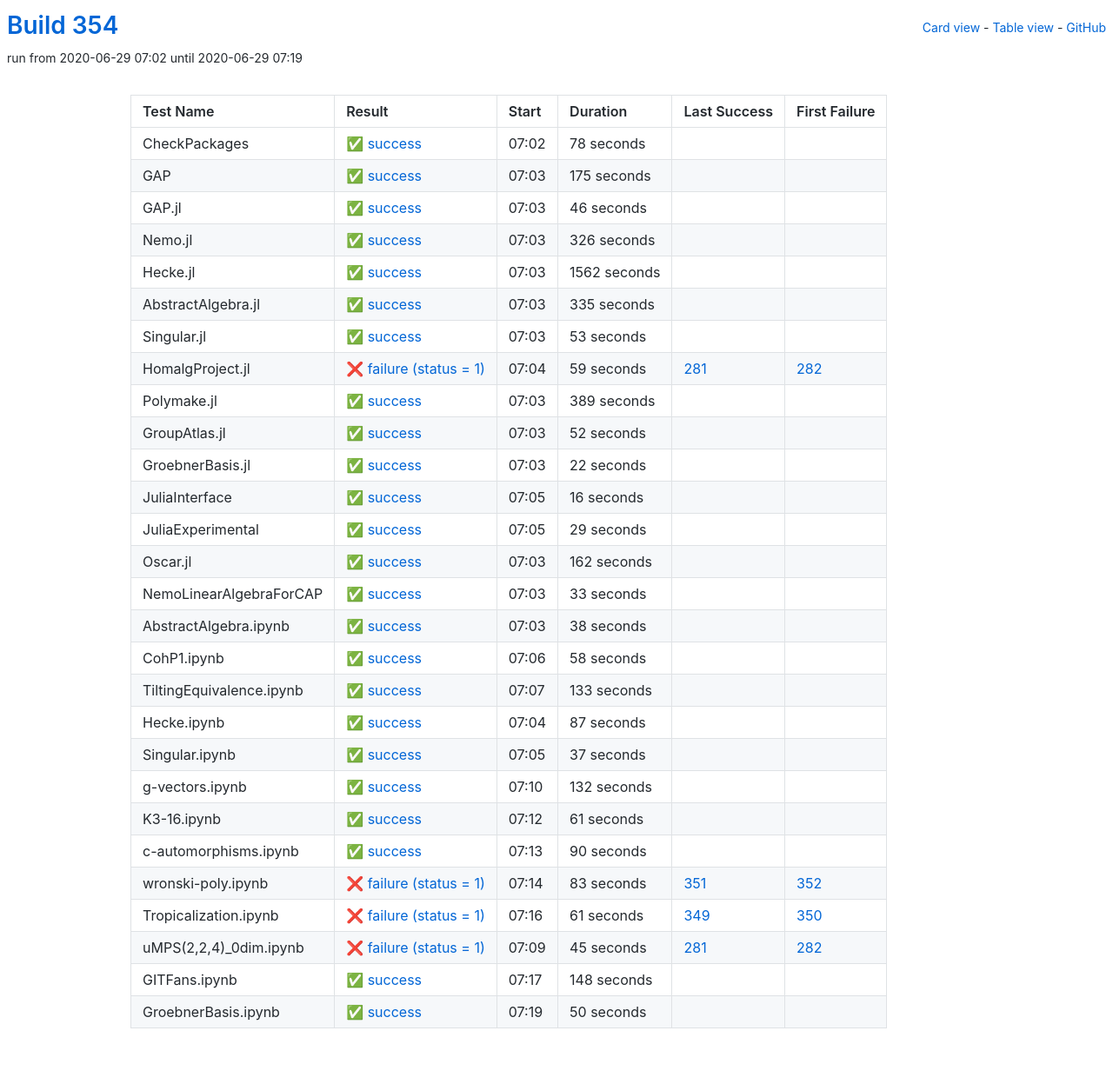
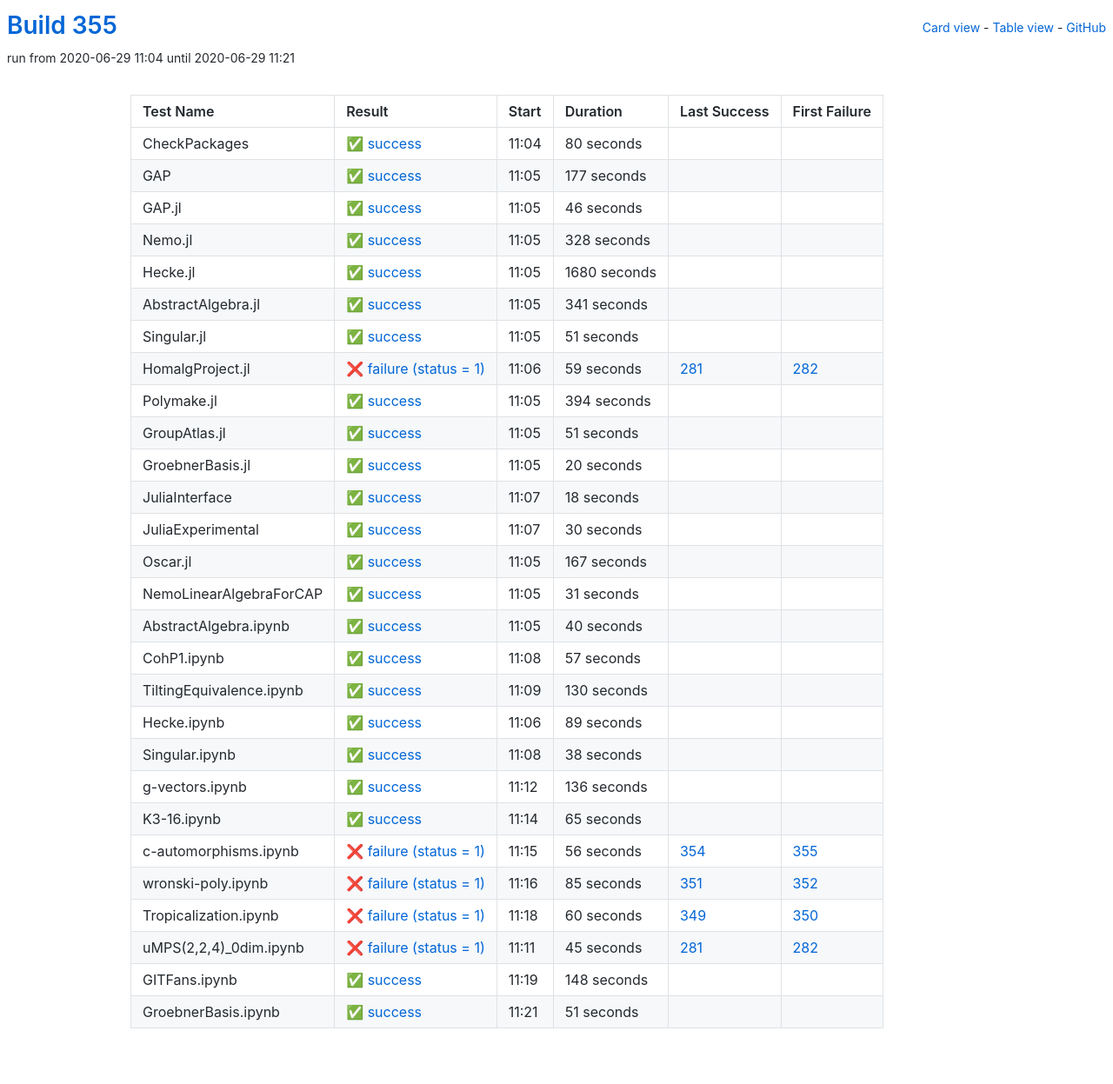
Before and after one commit to oscar-system/oscar-ci-status-stable, a Jekyll site: the page built from table.html, in a window 1280 px wide. Shown: the whole page at 87% size. Built offline with Jekyll 4.4.1, drawn with Linux system fonts in a browser that asks for light colours.

Commit message:
Build #355

```diff
--- a/_data/ci.yml
+++ b/_data/ci.yml
@@ -1,6 +1,6 @@
 ---
-build: 354
-build_url: https://oscarci.mathematik.uni-kl.de/job/oscar-stable/354/
+build: 355
+build_url: https://oscarci.mathematik.uni-kl.de/job/oscar-stable/355/
 job: oscar-stable
 organization: oscar-system
 repo: oscar-ci-status-stable
@@ -8,32 +8,32 @@ repourl: https://github.com/oscar-system/oscar-ci-status-stable
 tests:
 - name: CheckPackages
   id: checkpackages
-  log: https://oscarci.mathematik.uni-kl.de/job/oscar-stable/354/artifact/logs/build-354/CheckPackages.log
-  start: 2020-06-29 07:02
+  log: https://oscarci.mathematik.uni-kl.de/job/oscar-stable/355/artifact/logs/build-355/CheckPackages.log
+  start: 2020-06-29 11:04
   success: true
   exitcode: 0
   status: success
-  duration: 78
+  duration: 80
   last_success: false
   last_success_url:
   first_failure: false
   first_failure_url:
 - name: GAP
   id: gap
-  log: https://oscarci.mathematik.uni-kl.de/job/oscar-stable/354/artifact/logs/build-354/GAP.log
-  start: 2020-06-29 07:03
+  log: https://oscarci.mathematik.uni-kl.de/job/oscar-stable/355/artifact/logs/build-355/GAP.log
+  start: 2020-06-29 11:05
   success: true
   exitcode: 0
   status: success
-  duration: 175
+  duration: 177
   last_success: false
   last_success_url:
   first_failure: false
   first_failure_url:
 - name: GAP.jl
   id: gap-jl
-  log: https://oscarci.mathematik.uni-kl.de/job/oscar-stable/354/artifact/logs/build-354/GAP.jl.log
-  start: 2020-06-29 07:03
+  log: https://oscarci.mathematik.uni-kl.de/job/oscar-stable/355/artifact/logs/build-355/GAP.jl.log
+  start: 2020-06-29 11:05
   success: true
   exitcode: 0
   status: success
@@ -44,56 +44,56 @@ tests:
   first_failure_url:
 - name: Nemo.jl
   id: nemo-jl
-  log: https://oscarci.mathematik.uni-kl.de/job/oscar-stable/354/artifact/logs/build-354/Nemo.jl.log
-  start: 2020-06-29 07:03
+  log: https://oscarci.mathematik.uni-kl.de/job/oscar-stable/355/artifact/logs/build-355/Nemo.jl.log
+  start: 2020-06-29 11:05
   success: true
   exitcode: 0
   status: success
-  duration: 326
+  duration: 328
   last_success: false
   last_success_url:
   first_failure: false
   first_failure_url:
 - name: Hecke.jl
   id: hecke-jl
-  log: https://oscarci.mathematik.uni-kl.de/job/oscar-stable/354/artifact/logs/build-354/Hecke.jl.log
-  start: 2020-06-29 07:03
+  log: https://oscarci.mathematik.uni-kl.de/job/oscar-stable/355/artifact/logs/build-355/Hecke.jl.log
+  start: 2020-06-29 11:05
   success: true
   exitcode: 0
   status: success
-  duration: 1562
+  duration: 1680
   last_success: false
   last_success_url:
   first_failure: false
   first_failure_url:
 - name: AbstractAlgebra.jl
   id: abstractalgebra-jl
-  log: https://oscarci.mathematik.uni-kl.de/job/oscar-stable/354/artifact/logs/build-354/AbstractAlgebra.jl.log
-  start: 2020-06-29 07:03
+  log: https://oscarci.mathematik.uni-kl.de/job/oscar-stable/355/artifact/logs/build-355/AbstractAlgebra.jl.log
+  start: 2020-06-29 11:05
   success: true
   exitcode: 0
   status: success
-  duration: 335
+  duration: 341
   last_success: false
   last_success_url:
   first_failure: false
   first_failure_url:
 - name: Singular.jl
   id: singular-jl
-  log: https://oscarci.mathematik.uni-kl.de/job/oscar-stable/354/artifact/logs/build-354/Singular.jl.log
-  start: 2020-06-29 07:03
+  log: https://oscarci.mathematik.uni-kl.de/job/oscar-stable/355/artifact/logs/build-355/Singular.jl.log
+  start: 2020-06-29 11:05
   success: true
   exitcode: 0
   status: success
-  duration: 53
+  duration: 51
   last_success: false
   last_success_url:
   first_failure: false
   first_failure_url:
 - name: HomalgProject.jl
   id: homalgproject-jl
-  log: https://oscarci.mathematik.uni-kl.de/job/oscar-stable/354/artifact/logs/build-354/HomalgProject.jl.log
-  start: 2020-06-29 07:04
+  log: https://oscarci.mathematik.uni-kl.de/job/oscar-stable/355/artifact/logs/build-355/HomalgProject.jl.log
+  start: 2020-06-29 11:06
   success: false
   exitcode: 1
   status: failure
@@ -104,92 +104,140 @@ tests:
   first_failure_url: https://oscarci.mathematik.uni-kl.de/job/oscar-stable/282/
 - name: Polymake.jl
   id: polymake-jl
-  log: https://oscarci.mathematik.uni-kl.de/job/oscar-stable/354/artifact/logs/build-354/Polymake.jl.log
-  start: 2020-06-29 07:03
+  log: https://oscarci.mathematik.uni-kl.de/job/oscar-stable/355/artifact/logs/build-355/Polymake.jl.log
+  start: 2020-06-29 11:05
   success: true
   exitcode: 0
   status: success
-  duration: 389
+  duration: 394
   last_success: false
   last_success_url:
   first_failure: false
   first_failure_url:
 - name: GroupAtlas.jl
   id: groupatlas-jl
-  log: https://oscarci.mathematik.uni-kl.de/job/oscar-stable/354/artifact/logs/build-354/GroupAtlas.jl.log
-  start: 2020-06-29 07:03
+  log: https://oscarci.mathematik.uni-kl.de/job/oscar-stable/355/artifact/logs/build-355/GroupAtlas.jl.log
+  start: 2020-06-29 11:05
   success: true
   exitcode: 0
   status: success
-  duration: 52
+  duration: 51
   last_success: false
   last_success_url:
   first_failure: false
   first_failure_url:
 - name: GroebnerBasis.jl
   id: groebnerbasis-jl
-  log: https://oscarci.mathematik.uni-kl.de/job/oscar-stable/354/artifact/logs/build-354/GroebnerBasis.jl.log
-  start: 2020-06-29 07:03
+  log: https://oscarci.mathematik.uni-kl.de/job/oscar-stable/355/artifact/logs/build-355/GroebnerBasis.jl.log
+  start: 2020-06-29 11:05
   success: true
   exitcode: 0
   status: success
-  duration: 22
+  duration: 20
   last_success: false
   last_success_url:
   first_failure: false
   first_failure_url:
 - name: JuliaInterface
   id: juliainterface
-  log: https://oscarci.mathematik.uni-kl.de/job/oscar-stable/354/artifact/logs/build-354/JuliaInterface.log
-  start: 2020-06-29 07:05
+  log: https://oscarci.mathematik.uni-kl.de/job/oscar-stable/355/artifact/logs/build-355/JuliaInterface.log
+  start: 2020-06-29 11:07
   success: true
   exitcode: 0
   status: success
-  duration: 16
+  duration: 18
   last_success: false
   last_success_url:
   first_failure: false
   first_failure_url:
 - name: JuliaExperimental
   id: juliaexperimental
-  log: https://oscarci.mathematik.uni-kl.de/job/oscar-stable/354/artifact/logs/build-354/JuliaExperimental.log
-  start: 2020-06-29 07:05
+  log: https://oscarci.mathematik.uni-kl.de/job/oscar-stable/355/artifact/logs/build-355/JuliaExperimental.log
+  start: 2020-06-29 11:07
   success: true
   exitcode: 0
   status: success
-  duration: 29
+  duration: 30
   last_success: false
   last_success_url:
   first_failure: false
   first_failure_url:
 - name: Oscar.jl
   id: oscar-jl
-  log: https://oscarci.mathematik.uni-kl.de/job/oscar-stable/354/artifact/logs/build-354/Oscar.jl.log
-  start: 2020-06-29 07:03
+  log: https://oscarci.mathematik.uni-kl.de/job/oscar-stable/355/artifact/logs/build-355/Oscar.jl.log
+  start: 2020-06-29 11:05
   success: true
   exitcode: 0
   status: success
-  duration: 162
+  duration: 167
   last_success: false
   last_success_url:
   first_failure: false
   first_failure_url:
 - name: NemoLinearAlgebraForCAP
   id: nemolinearalgebraforcap
-  log: https://oscarci.mathematik.uni-kl.de/job/oscar-stable/354/artifact/logs/build-354/NemoLinearAlgebraForCAP.log
-  start: 2020-06-29 07:03
+  log: https://oscarci.mathematik.uni-kl.de/job/oscar-stable/355/artifact/logs/build-355/NemoLinearAlgebraForCAP.log
+  start: 2020-06-29 11:05
   success: true
   exitcode: 0
   status: success
-  duration: 33
+  duration: 31
   last_success: false
   last_success_url:
   first_failure: false
   first_failure_url:
 - name: AbstractAlgebra.ipynb
   id: abstractalgebra-ipynb
-  log: https://oscarci.mathematik.uni-kl.de/job/oscar-stable/354/artifact/logs/build-354/AbstractAlgebra.ipynb.log
-  start: 2020-06-29 07:03
+  log: https://oscarci.mathematik.uni-kl.de/job/oscar-stable/355/artifact/logs/build-355/AbstractAlgebra.ipynb.log
+  start: 2020-06-29 11:05
+  success: true
+  exitcode: 0
+  status: success
+  duration: 40
+  last_success: false
+  last_success_url:
+  first_failure: false
+  first_failure_url:
+- name: CohP1.ipynb
+  id: cohp1-ipynb
+  log: https://oscarci.mathematik.uni-kl.de/job/oscar-stable/355/artifact/logs/build-355/CohP1.ipynb.log
+  start: 2020-06-29 11:08
+  success: true
+  exitcode: 0
+  status: success
+  duration: 57
+  last_success: false
+  last_success_url:
+  first_failure: false
+  first_failure_url:
+- name: TiltingEquivalence.ipynb
+  id: tiltingequivalence-ipynb
+  log: https://oscarci.mathematik.uni-kl.de/job/oscar-stable/355/artifact/logs/build-355/TiltingEquivalence.ipynb.log
+  start: 2020-06-29 11:09
+  success: true
+  exitcode: 0
+  status: success
+  duration: 130
+  last_success: false
+  last_success_url:
+  first_failure: false
+  first_failure_url:
+- name: Hecke.ipynb
+  id: hecke-ipynb
+  log: https://oscarci.mathematik.uni-kl.de/job/oscar-stable/355/artifact/logs/build-355/Hecke.ipynb.log
+  start: 2020-06-29 11:06
+  success: true
+  exitcode: 0
+  status: success
+  duration: 89
+  last_success: false
+  last_success_url:
+  first_failure: false
+  first_failure_url:
+- name: Singular.ipynb
+  id: singular-ipynb
+  log: https://oscarci.mathematik.uni-kl.de/job/oscar-stable/355/artifact/logs/build-355/Singular.ipynb.log
+  start: 2020-06-29 11:08
   success: true
   exitcode: 0
   status: success
@@ -198,118 +246,70 @@ tests:
   last_success_url:
   first_failure: false
   first_failure_url:
-- name: CohP1.ipynb
-  id: cohp1-ipynb
-  log: https://oscarci.mathematik.uni-kl.de/job/oscar-stable/354/artifact/logs/build-354/CohP1.ipynb.log
-  start: 2020-06-29 07:06
+- name: g-vectors.ipynb
+  id: g-vectors-ipynb
+  log: https://oscarci.mathematik.uni-kl.de/job/oscar-stable/355/artifact/logs/build-355/g-vectors.ipynb.log
+  start: 2020-06-29 11:12
   success: true
   exitcode: 0
   status: success
-  duration: 58
-  last_success: false
-  last_success_url:
-  first_failure: false
-  first_failure_url:
-- name: TiltingEquivalence.ipynb
-  id: tiltingequivalence-ipynb
-  log: https://oscarci.mathematik.uni-kl.de/job/oscar-stable/354/artifact/logs/build-354/TiltingEquivalence.ipynb.log
-  start: 2020-06-29 07:07
-  success: true
-  exitcode: 0
-  status: success
-  duration: 133
-  last_success: false
-  last_success_url:
-  first_failure: false
-  first_failure_url:
-- name: Hecke.ipynb
-  id: hecke-ipynb
-  log: https://oscarci.mathematik.uni-kl.de/job/oscar-stable/354/artifact/logs/build-354/Hecke.ipynb.log
-  start: 2020-06-29 07:04
-  success: true
-  exitcode: 0
-  status: success
-  duration: 87
-  last_success: false
-  last_success_url:
-  first_failure: false
-  first_failure_url:
-- name: Singular.ipynb
-  id: singular-ipynb
-  log: https://oscarci.mathematik.uni-kl.de/job/oscar-stable/354/artifact/logs/build-354/Singular.ipynb.log
-  start: 2020-06-29 07:05
-  success: true
-  exitcode: 0
-  status: success
-  duration: 37
-  last_success: false
-  last_success_url:
-  first_failure: false
-  first_failure_url:
-- name: g-vectors.ipynb
-  id: g-vectors-ipynb
-  log: https://oscarci.mathematik.uni-kl.de/job/oscar-stable/354/artifact/logs/build-354/g-vectors.ipynb.log
-  start: 2020-06-29 07:10
-  success: true
-  exitcode: 0
-  status: success
-  duration: 132
+  duration: 136
   last_success: false
   last_success_url:
   first_failure: false
   first_failure_url:
 - name: K3-16.ipynb
   id: k3-16-ipynb
-  log: https://oscarci.mathematik.uni-kl.de/job/oscar-stable/354/artifact/logs/build-354/K3-16.ipynb.log
-  start: 2020-06-29 07:12
+  log: https://oscarci.mathematik.uni-kl.de/job/oscar-stable/355/artifact/logs/build-355/K3-16.ipynb.log
+  start: 2020-06-29 11:14
   success: true
   exitcode: 0
   status: success
-  duration: 61
+  duration: 65
   last_success: false
   last_success_url:
   first_failure: false
   first_failure_url:
 - name: c-automorphisms.ipynb
   id: c-automorphisms-ipynb
-  log: https://oscarci.mathematik.uni-kl.de/job/oscar-stable/354/artifact/logs/build-354/c-automorphisms.ipynb.log
-  start: 2020-06-29 07:13
-  success: true
-  exitcode: 0
-  status: success
-  duration: 90
-  last_success: false
-  last_success_url:
-  first_failure: false
-  first_failure_url:
-- name: wronski-poly.ipynb
-  id: wronski-poly-ipynb
-  log: https://oscarci.mathematik.uni-kl.de/job/oscar-stable/354/artifact/logs/build-354/wronski-poly.ipynb.log
-  start: 2020-06-29 07:14
+  log: https://oscarci.mathematik.uni-kl.de/job/oscar-stable/355/artifact/logs/build-355/c-automorphisms.ipynb.log
+  start: 2020-06-29 11:15
   success: false
   exitcode: 1
   status: failure
-  duration: 83
+  duration: 56
+  last_success: 354
+  last_success_url: https://oscarci.mathematik.uni-kl.de/job/oscar-stable/354/
+  first_failure: 355
+  first_failure_url: https://oscarci.mathematik.uni-kl.de/job/oscar-stable/355/
+- name: wronski-poly.ipynb
+  id: wronski-poly-ipynb
+  log: https://oscarci.mathematik.uni-kl.de/job/oscar-stable/355/artifact/logs/build-355/wronski-poly.ipynb.log
+  start: 2020-06-29 11:16
+  success: false
+  exitcode: 1
+  status: failure
+  duration: 85
   last_success: 351
   last_success_url: https://oscarci.mathematik.uni-kl.de/job/oscar-stable/351/
   first_failure: 352
   first_failure_url: https://oscarci.mathematik.uni-kl.de/job/oscar-stable/352/
 - name: Tropicalization.ipynb
   id: tropicalization-ipynb
-  log: https://oscarci.mathematik.uni-kl.de/job/oscar-stable/354/artifact/logs/build-354/Tropicalization.ipynb.log
-  start: 2020-06-29 07:16
+  log: https://oscarci.mathematik.uni-kl.de/job/oscar-stable/355/artifact/logs/build-355/Tropicalization.ipynb.log
+  start: 2020-06-29 11:18
   success: false
   exitcode: 1
   status: failure
-  duration: 61
+  duration: 60
   last_success: 349
   last_success_url: https://oscarci.mathematik.uni-kl.de/job/oscar-stable/349/
   first_failure: 350
   first_failure_url: https://oscarci.mathematik.uni-kl.de/job/oscar-stable/350/
 - name: uMPS(2,2,4)_0dim.ipynb
   id: umps-2-2-4-0dim-ipynb
-  log: https://oscarci.mathematik.uni-kl.de/job/oscar-stable/354/artifact/logs/build-354/uMPS-2-2-4-_0dim.ipynb.log
-  start: 2020-06-29 07:09
+  log: https://oscarci.mathematik.uni-kl.de/job/oscar-stable/355/artifact/logs/build-355/uMPS-2-2-4-_0dim.ipynb.log
+  start: 2020-06-29 11:11
   success: false
   exitcode: 1
   status: failure
@@ -320,8 +320,8 @@ tests:
   first_failure_url: https://oscarci.mathematik.uni-kl.de/job/oscar-stable/282/
 - name: GITFans.ipynb
   id: gitfans-ipynb
-  log: https://oscarci.mathematik.uni-kl.de/job/oscar-stable/354/artifact/logs/build-354/GITFans.ipynb.log
-  start: 2020-06-29 07:17
+  log: https://oscarci.mathematik.uni-kl.de/job/oscar-stable/355/artifact/logs/build-355/GITFans.ipynb.log
+  start: 2020-06-29 11:19
   success: true
   exitcode: 0
   status: success
@@ -332,12 +332,12 @@ tests:
   first_failure_url:
 - name: GroebnerBasis.ipynb
   id: groebnerbasis-ipynb
-  log: https://oscarci.mathematik.uni-kl.de/job/oscar-stable/354/artifact/logs/build-354/GroebnerBasis.ipynb.log
-  start: 2020-06-29 07:19
+  log: https://oscarci.mathematik.uni-kl.de/job/oscar-stable/355/artifact/logs/build-355/GroebnerBasis.ipynb.log
+  start: 2020-06-29 11:21
   success: true
   exitcode: 0
   status: success
-  duration: 50
+  duration: 51
   last_success: false
   last_success_url:
   first_failure: false
```
Also changed, not shown: README.md.
